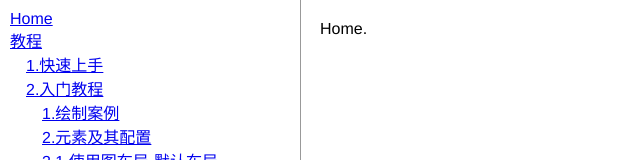
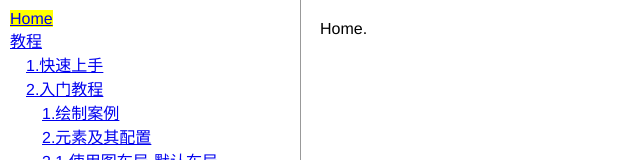
Before and after one commit to yuanlee301415/g6-pre-dev2, a Vue app: page / in a window 1280 px wide. Shown: the top 160 px of the page, without its empty margins (0-640 px from the left). Built offline with nearby package versions, Linux system fonts and the light colour scheme.

Commit message:
Done: 导航高亮样式

```diff
--- a/src/assets/style.css
+++ b/src/assets/style.css
@@ -10,3 +10,6 @@ body {
     -webkit-font-smoothing: antialiased;
     -moz-osx-font-smoothing: grayscale;
 }
+.nav-bar .router-link-exact-active {
+    background-color: yellow;
+}
--- a/src/components/NavBar/index.vue
+++ b/src/components/NavBar/index.vue
@@ -88,7 +88,4 @@
   overflow: auto;
   border-right: 1px solid #999;
 }
-.nav-bar .router-link-exact-active {
-  background-color: yellow;
-}
 </style>
```
